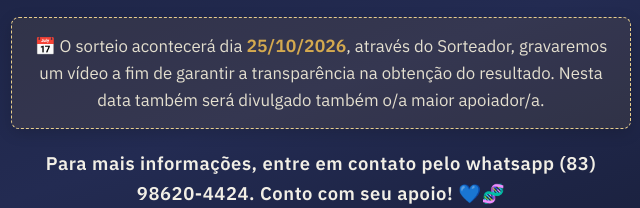
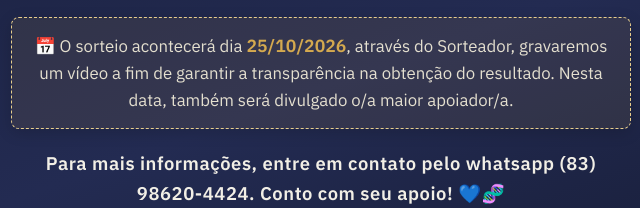
Before and after one commit to victorbrancosilva/rifa-solidaria, a website: page index.html in a window 1280 px wide. Shown: the part 467-675 px from the top of the page, 319-959 px from the left. Drawn offline with nearby package versions, Linux system fonts and the light colour scheme; no server answers.

Commit message:
index.html

```diff
--- a/index.html
+++ b/index.html
@@ -69,7 +69,7 @@
       <p>🎟️ Participando, você contribui para que eu possa viver essa importante experiência acadêmica.</p>
 
       <div class="destaque-box">
-        <p>📅 O sorteio acontecerá dia <span class="destaque-data">25/10/2026</span>, através do Sorteador, gravaremos um vídeo a fim de garantir a transparência na obtenção do resultado. Nesta data também será divulgado também o/a maior apoiador/a.</p>
+        <p>📅 O sorteio acontecerá dia <span class="destaque-data">25/10/2026</span>, através do Sorteador, gravaremos um vídeo a fim de garantir a transparência na obtenção do resultado. Nesta data, também será divulgado o/a maior apoiador/a.</p>
       </div>
 
       <p class="agradecimento">Para mais informações, entre em contato pelo whatsapp (83) 98620-4424. Conto com seu apoio! 💙🧬</p>
```
